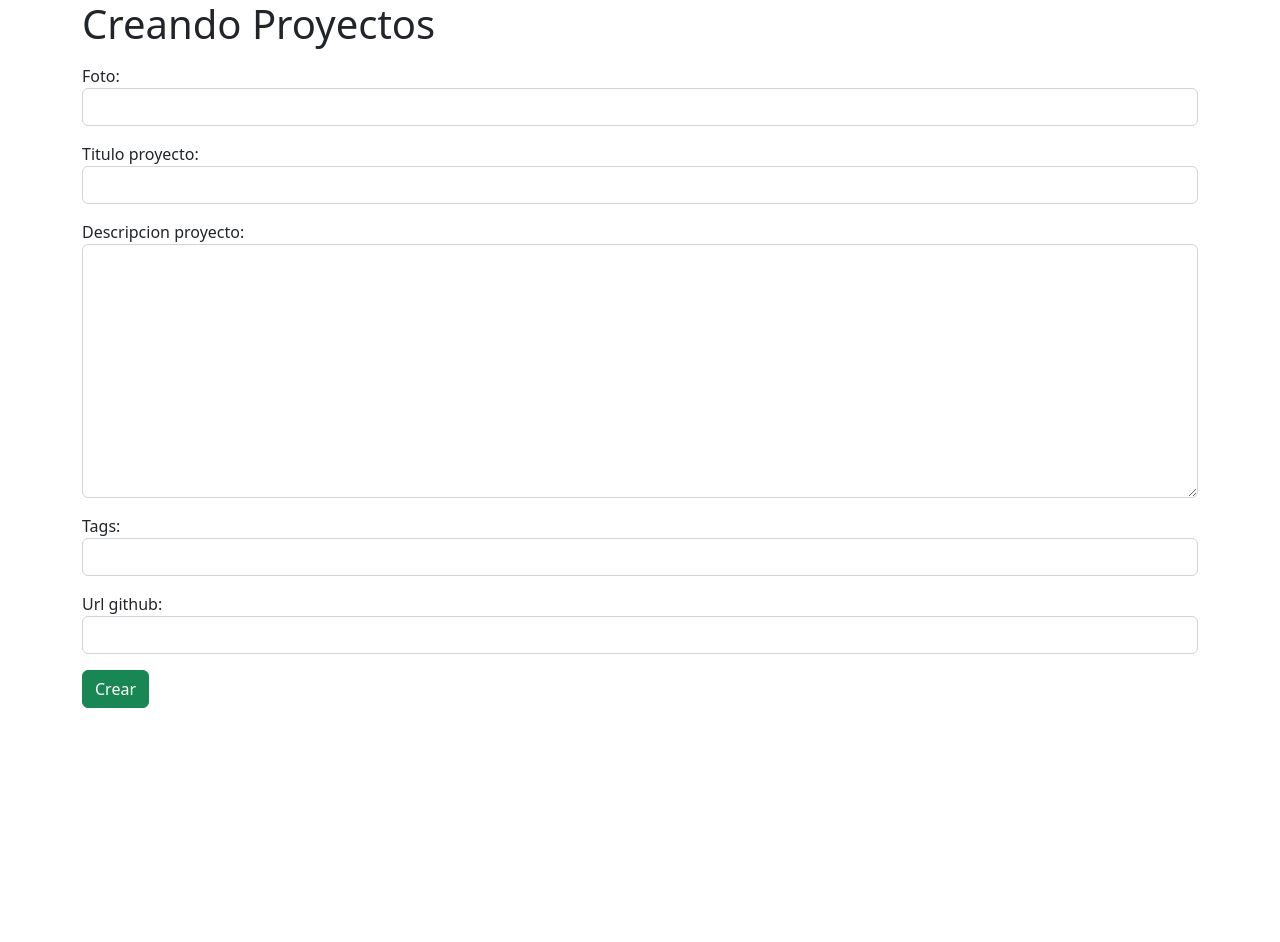
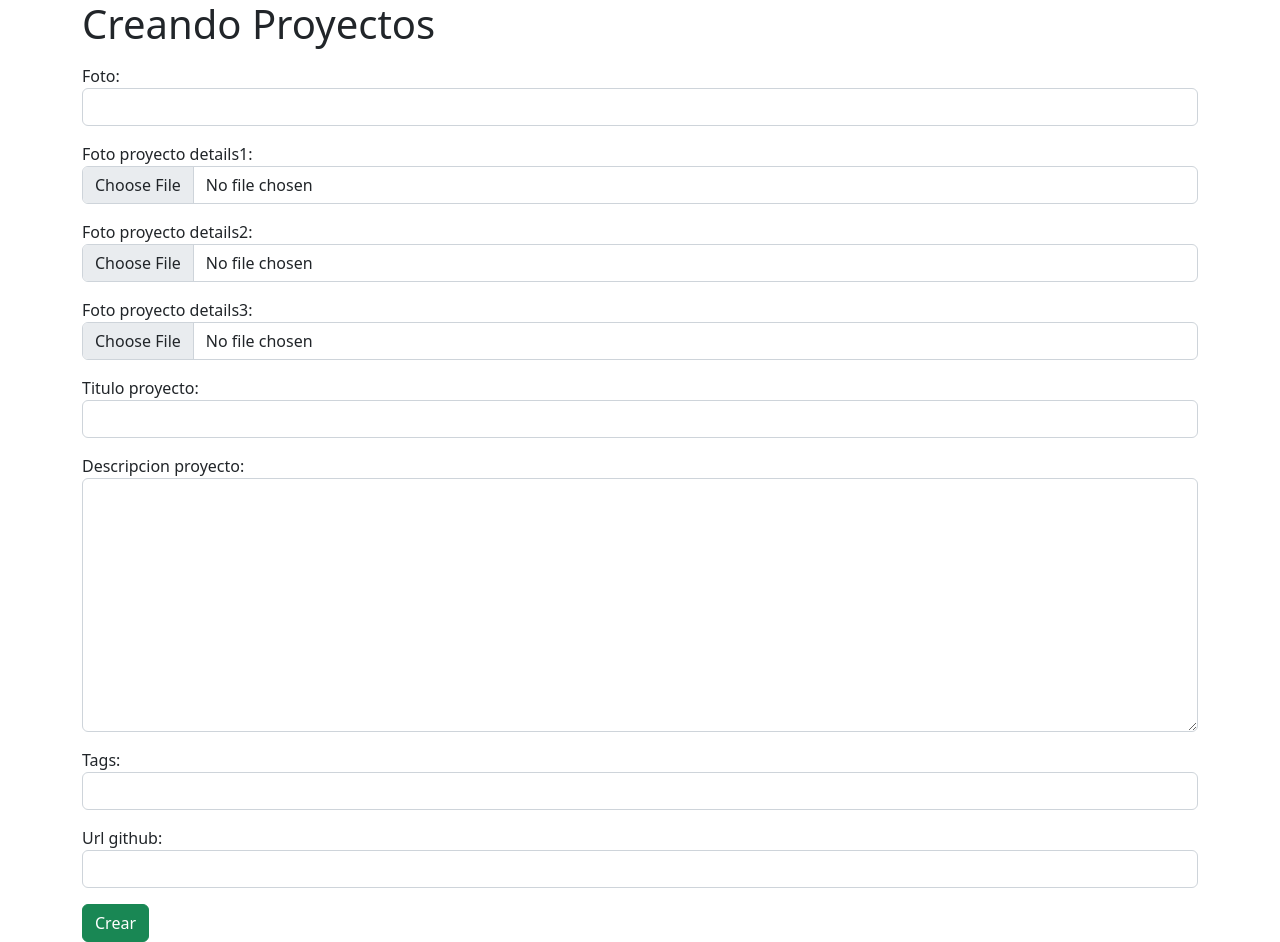
Before and after one commit to vmarialuzm/ProyectoFinal_Django, a Django app: page /formulario/crear/ in a window 1280 px wide. Before the commit the page ends 708 px from the top, so only its background shows below. Run offline with Django 4.2, Linux system fonts and the light colour scheme; the visitor is signed in with stand-in values (Sample User, id 1).

Commit message:
añadí imagenes con cloudinary

```diff
--- a/portafolio/formulario/forms.py
+++ b/portafolio/formulario/forms.py
@@ -2,6 +2,15 @@ from django import forms
 
 class ProyectoForm(forms.Form):
     foto = forms.URLField(widget=forms.TextInput(attrs={
+        "class": "form-control mb-3"
+    }))
+    foto_proyecto_details1 = forms.ImageField(widget=forms.ClearableFileInput(attrs={
+        "class": "form-control mb-3"
+    }))
+    foto_proyecto_details2 = forms.ImageField(widget=forms.ClearableFileInput(attrs={
+        "class": "form-control mb-3"
+    }))
+    foto_proyecto_details3 = forms.ImageField(widget=forms.ClearableFileInput(attrs={
         "class": "form-control mb-3"
     }))
     titulo_proyecto = forms.CharField(max_length=200, widget=forms.TextInput(attrs={
--- a/portafolio/formulario/models.py
+++ b/portafolio/formulario/models.py
@@ -1,7 +1,11 @@
 from django.db import models
+from cloudinary.models import CloudinaryField
 
 class Proyecto(models.Model):
     foto = models.URLField()
+    foto_proyecto_details1 = CloudinaryField('foto_proyecto_details1')
+    foto_proyecto_details2 = CloudinaryField('foto_proyecto_details2')
+    foto_proyecto_details3 = CloudinaryField('foto_proyecto_details3')
     titulo_proyecto = models.CharField(max_length=200)
     descripcion_proyecto = models.TextField()
     tags = models.CharField(max_length=200)
--- a/portafolio/formulario/templates/form.html
+++ b/portafolio/formulario/templates/form.html
@@ -3,7 +3,7 @@
 {% block content %}
 <h1>Creando Proyectos</h1>
 
-    <form method="post" novalidate class="mt-3">
+    <form method="post" enctype="multipart/form-data" novalidate class="mt-3">
         {% csrf_token %}
         {{ form.as_p }}
         <button class="btn btn-success" type="submit">Crear</button>
--- a/portafolio/formulario/views.py
+++ b/portafolio/formulario/views.py
@@ -5,6 +5,7 @@ from django.views.generic import FormView
 from .forms import ProyectoForm
 from django.contrib.auth.mixins import LoginRequiredMixin
 from django.contrib import messages
+import cloudinary.uploader
 
 class CreateProyecto(LoginRequiredMixin,FormView):
     model = Proyecto
@@ -13,8 +14,28 @@ class CreateProyecto(LoginRequiredMixin,FormView):
 
     #Para guardar la informacion existe esta función
     def form_valid(self, form):
-        #cleaned_data es el objeto que tiene toda la info que hemos llenado en el formulario
-        Proyecto.objects.create(**form.cleaned_data)
+        foto_proyecto_details1 = form.cleaned_data['foto_proyecto_details1']
+        foto_proyecto_details2 = form.cleaned_data['foto_proyecto_details2']
+        foto_proyecto_details3 = form.cleaned_data['foto_proyecto_details3']
+
+        # Subir la imagen a Cloudinary y obtener la URL
+        foto_proyecto_details1_url = cloudinary.uploader.upload(foto_proyecto_details1)['secure_url']
+        foto_proyecto_details2_url = cloudinary.uploader.upload(foto_proyecto_details2)['secure_url']
+        foto_proyecto_details3_url = cloudinary.uploader.upload(foto_proyecto_details3)['secure_url']
+
+        # Crear el objeto Proyecto con la URL de la imagen en Cloudinary
+        # cleaned_data es el objeto que tiene toda la info que hemos llenado en el formulario
+        proyecto = Proyecto(
+            foto = form.cleaned_data['foto'],
+            foto_proyecto_details1 = foto_proyecto_details1_url,
+            foto_proyecto_details2 = foto_proyecto_details2_url,
+            foto_proyecto_details3 = foto_proyecto_details3_url,
+            titulo_proyecto = form.cleaned_data['titulo_proyecto'],
+            descripcion_proyecto = form.cleaned_data['descripcion_proyecto'],
+            tags = form.cleaned_data['tags'],
+            url_github = form.cleaned_data['url_github']
+            )
+        proyecto.save()
         return redirect('index')
 
     def form_invalid(self,form):
```
Also changed, not shown: portafolio/portafolio/settings.py (+10 -0 lines), portafolio/autenticacion/migrations/__init__.py (deleted), portafolio/cliente/migrations/__init__.py (deleted), portafolio/formulario/migrations/0001_initial.py, portafolio/formulario/migrations/0002_alter_proyecto_table.py (deleted).
